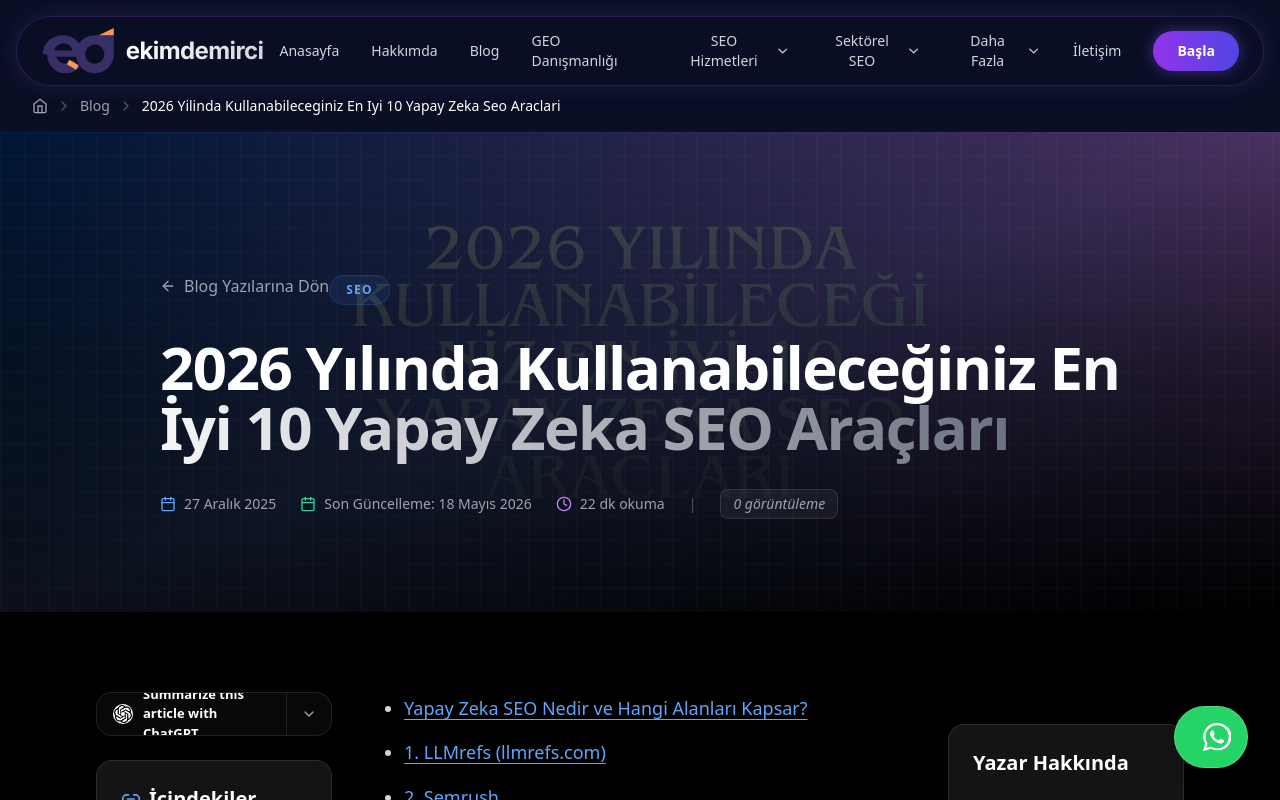
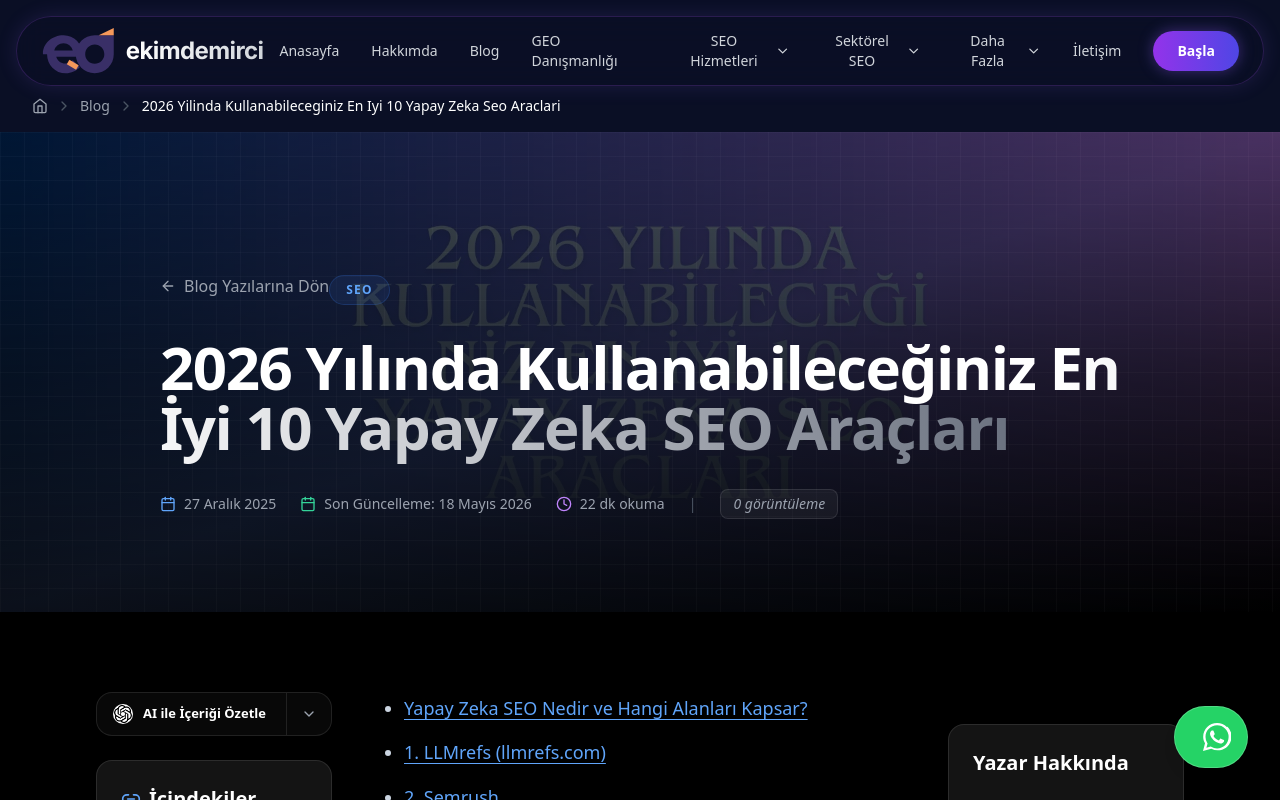
Before and after one commit to exburn35/ekimdemirci, a Next.js app: page /blog/2026-yilinda-kullanabileceginiz-en-iyi-10-yapay-zeka-seo-araclari in a window 1280 px wide. Shown: the top 800 px of the page. Built offline with nearby package versions, Linux system fonts and the light colour scheme.

Commit message:
fix(blog-ui): translate summarizer button and prompt query to Turkish

```diff
--- a/components/blog/AISummarizer.tsx
+++ b/components/blog/AISummarizer.tsx
@@ -32,7 +32,7 @@ export default function AISummarizer({ post }: AISummarizerProps) {
 
   const getUrl = (modelId: string) => {
     const pageUrl = typeof window !== "undefined" ? window.location.href : "";
-    const promptText = `Summarize and analyze the key insights about "${post.title}" from ${pageUrl}`;
+    const promptText = `Lütfen bu makaledeki ana fikirleri ve önemli bilgileri özetle ve analiz et: "${post.title}" kaynak: ${pageUrl}`;
     const encodedPrompt = encodeURIComponent(promptText);
 
     switch (modelId) {
@@ -112,7 +112,7 @@ export default function AISummarizer({ post }: AISummarizerProps) {
           className="flex items-center gap-2.5 px-4 flex-grow text-white text-[13px] font-semibold hover:text-white transition-colors duration-300"
         >
           {chatgptIcon}
-          <span>Summarize this article with ChatGPT</span>
+          <span>AI ile İçeriği Özetle</span>
         </a>
 
         {/* Separator line */}
```
